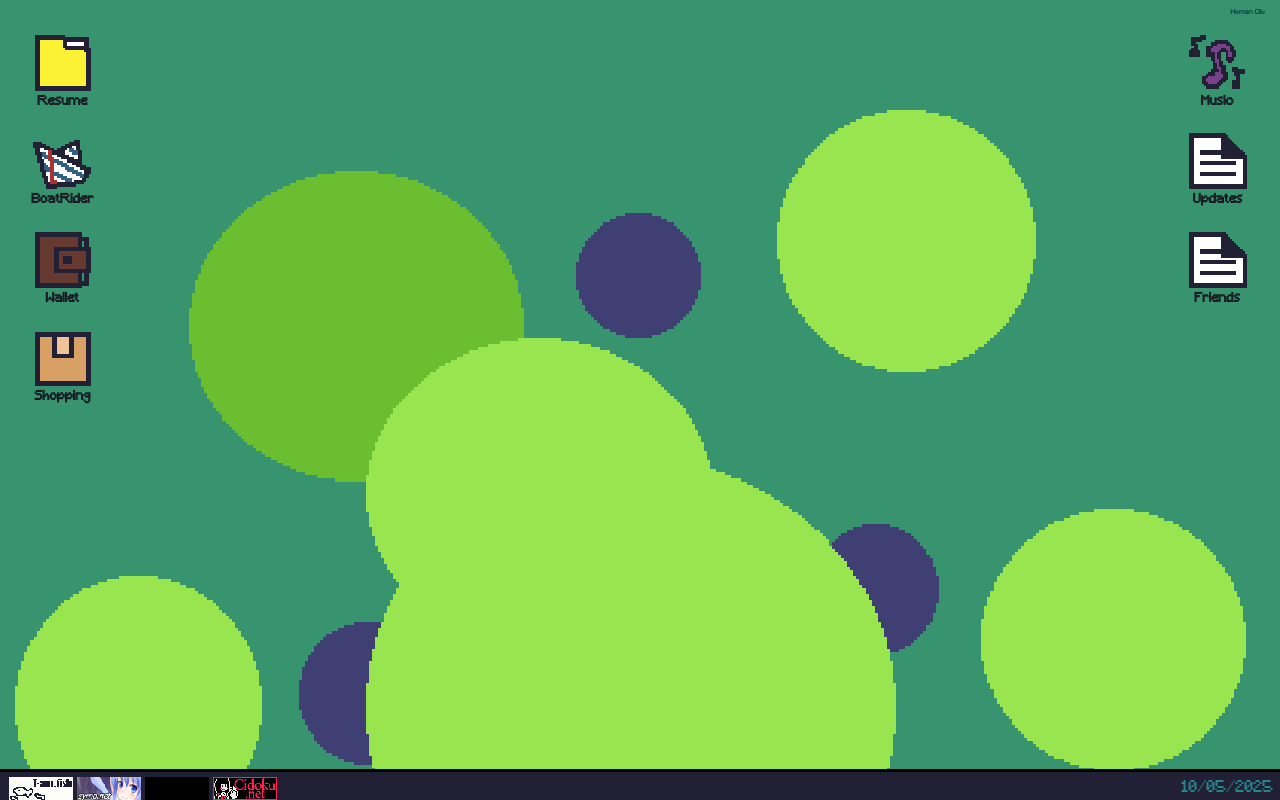
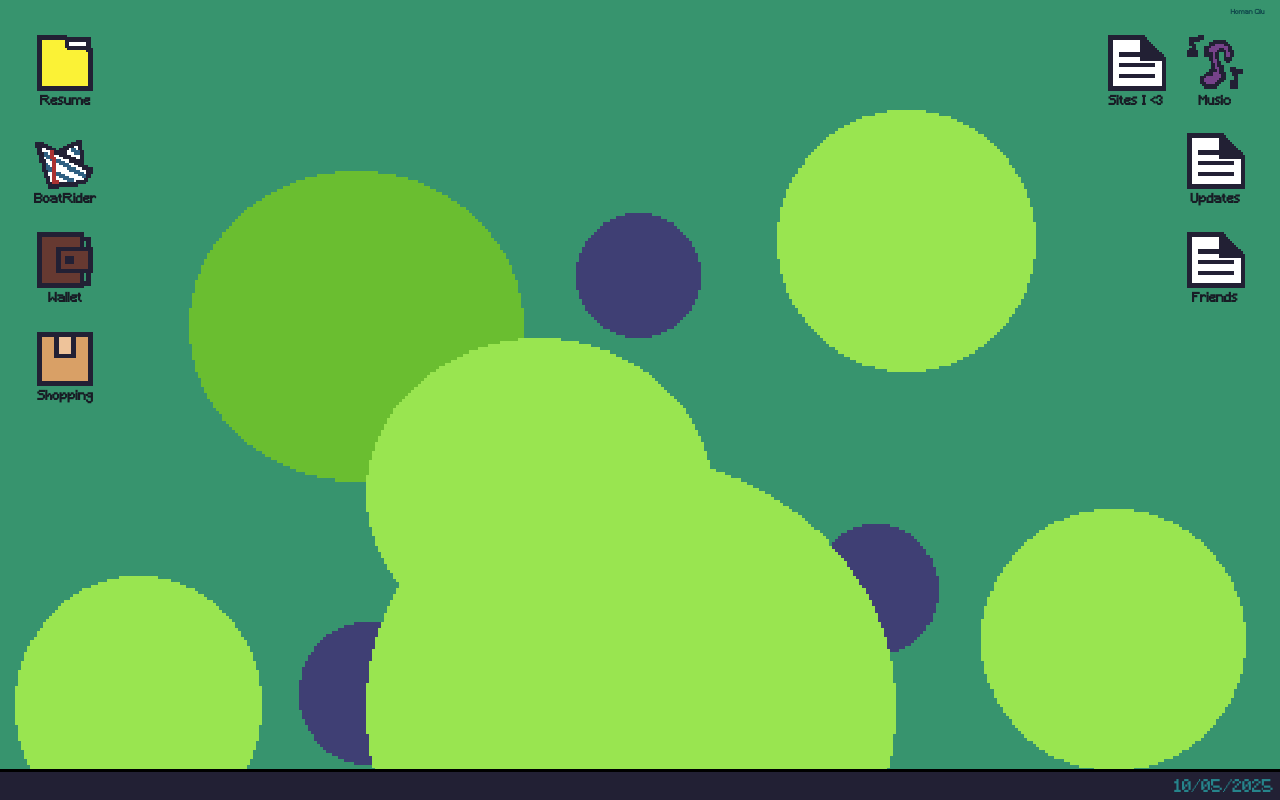
Before and after one commit to NomMilk/Personal_Site, a plain HTML site: page index.html in a window 1280 px wide. Shown: the top 800 px of the page. Drawn offline with Linux system fonts and the light colour scheme.

Commit message:
made a dedictaed buttons page

```diff
--- a/Css/style.css
+++ b/Css/style.css
@@ -97,7 +97,7 @@ img
 {
     color: var(--border-color);
     position: absolute;
-    font-size: 1.25vw;
+    font-size: 1.35vw;
     bottom: 0.2vw;
     right: 0.5vw;
 }
@@ -196,6 +196,8 @@ img
     flex-direction: column;
     align-items: center;
     margin: 5px;
+    padding-left: 0.2vw;
+    padding-right: 0.2vw;
 }
 .DesktopIcons
 {
@@ -234,6 +236,10 @@ img
   display: block;
 }
 
+.FriendsButton a a:hover {
+    border-bottom: none;
+}
+
 .Overlay
 {
     top: 0;
--- a/index.html
+++ b/index.html
@@ -44,7 +44,7 @@
                         fetch('/DesktopItemHTML/Resume.html')
                             .then(response => response.text())
                             .then(data => {
-                            createWindow('Resume', data, 20, 3, 30, 30);
+                            createWindow('Resume', data, 20, 3, 33, 30);
                             });
                     "
                 >
@@ -172,33 +172,26 @@
                 <h2>Friends</h2>
             </div>
 
+            <div class = "DesktopIconWrapper" style = "grid-column: 19; grid-row:1;">
+                <button class = "DesktopIcons" style =
+                    "
+                    background-image: url(/SiteImages/DesktopIcons/Paper.png);
+                    background-size: contain;
+                    "
+                    onclick =
+                    "
+                        fetch('/DesktopItemHTML/SiteButtons.html')
+                            .then(response => response.text())
+                            .then(data => {
+                            createWindow('SiteButtons', data, 38, 5, 25, 30);
+                            });
+                    "
+                >
+                </button>
+                <h2>Sites I <3</h2>
+            </div>
+
             <div class="Footer">
-                <div class="FriendsButton">
-                <table>
-                    <tr>
-                        <td>
-                            <a href="https://i-am.fish" target="_blank">
-                                <img src="/SiteImages/FriendsButtons/i-amfish.gif">
-                            </a>
-                        </td>
-                        <td>
-                            <a href="https://syrno.net" target="_blank">
-                                <img src="/SiteImages/FriendsButtons/syrno.png">
-                            </a>
-                        </td>
-                        <td>
-                            <a href="https://hikari3.ch" target="_blank">
-                                <img src="/SiteImages/FriendsButtons/hikari3-88.gif">
-                            </a>
-                        </td>
-                        <td>
-                            <a href="https://cidoku.net" target="_blank">
-                                <img src="/SiteImages/FriendsButtons/cidokunet3.gif">
-                            </a>
-                        </td>
-                    </tr>
-                </table>
-                </div>
                 <div id = "current-date"></div>
                 <script>
                     const userTimezone = Intl.DateTimeFormat().resolvedOptions().timeZone;
```
Also changed, not shown: DesktopItemHTML/Friends.html (+9 -9 lines), DesktopItemHTML/SiteButtons.html (added, +24 -0 lines).
